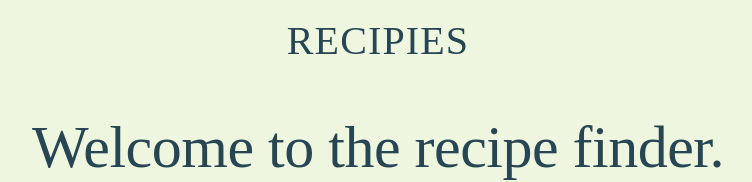
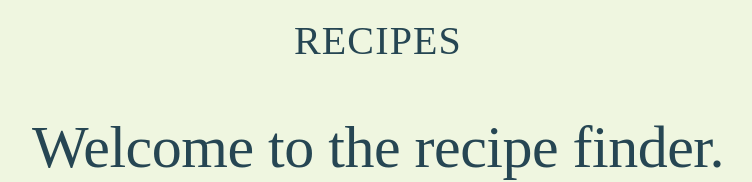
Before and after one commit to crandonbruz/recipes, a Next.js app in the folder client/: page / in a window 1280 px wide. Shown: the top 182 px of the page, without its empty margins (262-1014 px from the left). Built offline with nearby package versions, Linux system fonts and the light colour scheme; no server answers.

Commit message:
fixed the registering and typos

```diff
--- a/client/components/Nav/index.tsx
+++ b/client/components/Nav/index.tsx
@@ -76,7 +76,7 @@ export const NavComp = () => {
           aria-expanded={open ? "true" : undefined}
           onClick={handleClick}
         >
-          {isLoggedIn ? `Welcome ${username}` : "Recipies"}
+          {isLoggedIn ? `Welcome ${username}` : "Recipes"}
         </Button>
         <Menu
           id="fade-menu"
--- a/client/components/Register/index.tsx
+++ b/client/components/Register/index.tsx
@@ -3,7 +3,7 @@ import { styles } from "./styles";
 import { useState } from "react";
 import { registerUser } from "@/utils/api";
 import { RegisterCompProps } from "@/utils/types";
-import { log } from "console";
+import { AuthService } from "@/utils/auth";
 
 export const RegisterComp: React.FC<RegisterCompProps> = ({ onRegister }) => {
   const { root } = styles;
@@ -47,7 +47,8 @@ export const RegisterComp: React.FC<RegisterCompProps> = ({ onRegister }) => {
       }
 
       console.log("Register successful");
-      onRegister(responseData.token);
+      AuthService.login(responseData.token, registerState.username);
+      onRegister(registerState.username);
       console.log(responseData.token);
       setRegisterState({ email: "", username: "", password: "" });
     } catch (error) {
```
